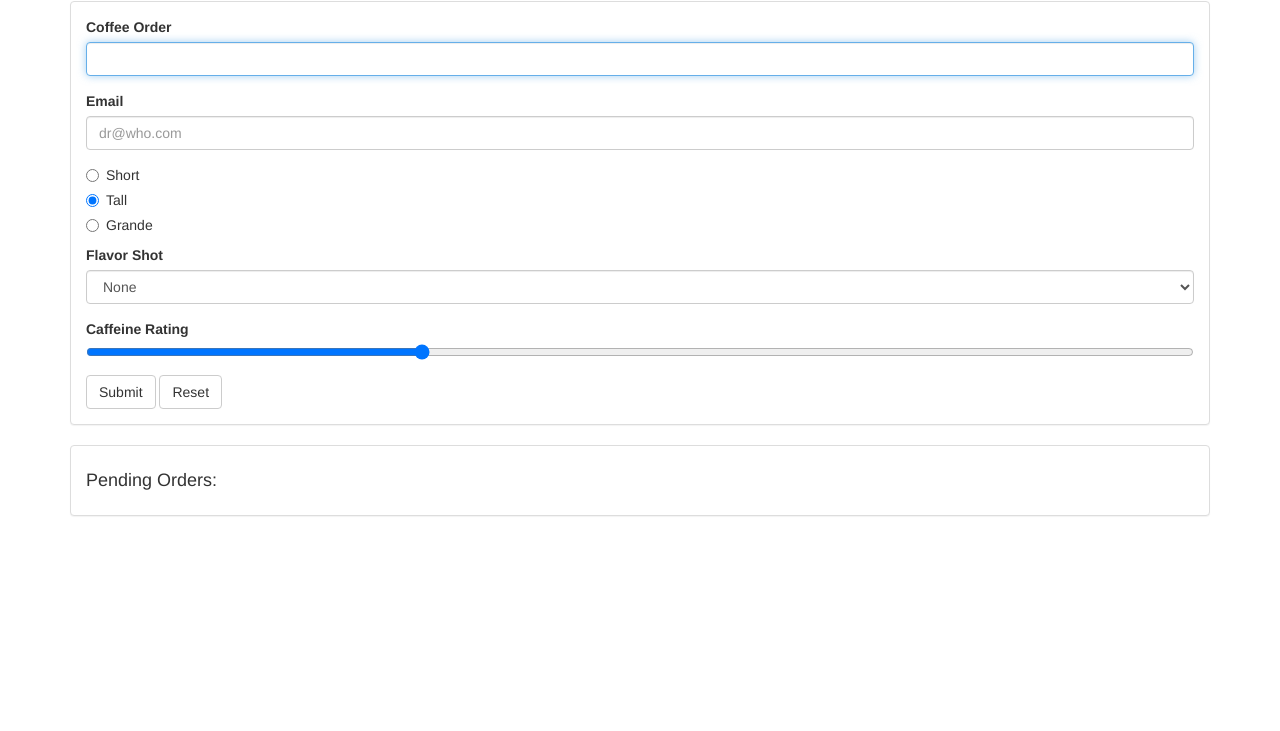
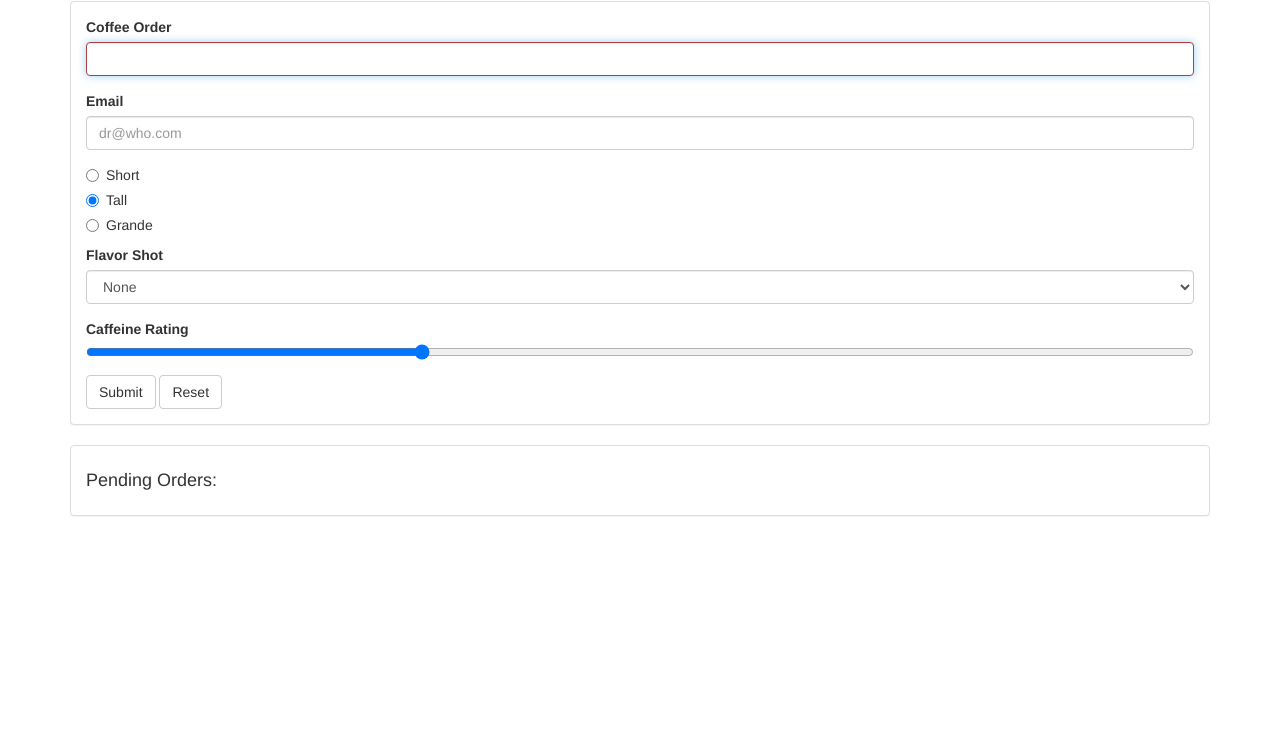
Before and after one commit to DarkSidr/cofferun, a plain HTML site: page index.html in a window 1280 px wide. Shown: the part 69-800 px from the top of the page. Drawn offline with nearby package versions, Linux system fonts and the light colour scheme.

Commit message:
ADD five lesson

```diff
--- a/index.html
+++ b/index.html
@@ -11,6 +11,11 @@
       crossorigin="anonymous"
       referrerpolicy="no-referrer"
     />
+    <style>
+      form :focus:required:invalid {
+        border-color: #a94442;
+      }
+    </style>
 
     <title>cofferun</title>
   </head>
```
